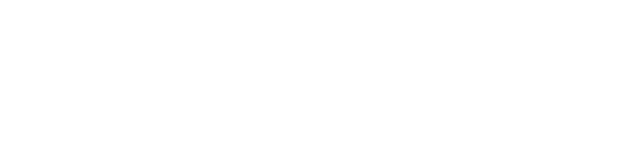
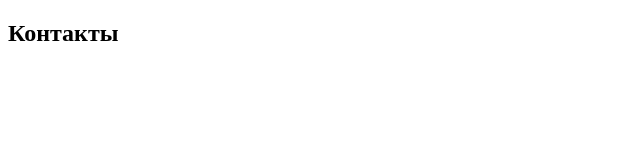
Before and after one commit to demon166/js-lesson-1, a plain HTML site: page index.html in a window 1280 px wide. Shown: the whole page, without its empty margins (0-640 px from the left). Drawn offline with Linux system fonts and the light colour scheme.

Commit message:
Контакты

```diff
--- a/index.html
+++ b/index.html
@@ -7,6 +7,8 @@
     <title>Document</title>
 </head>
 <body>
-
+    <section>
+        <h1>Контакты</h1>
+    </section>
 </body>
 </html>
```
